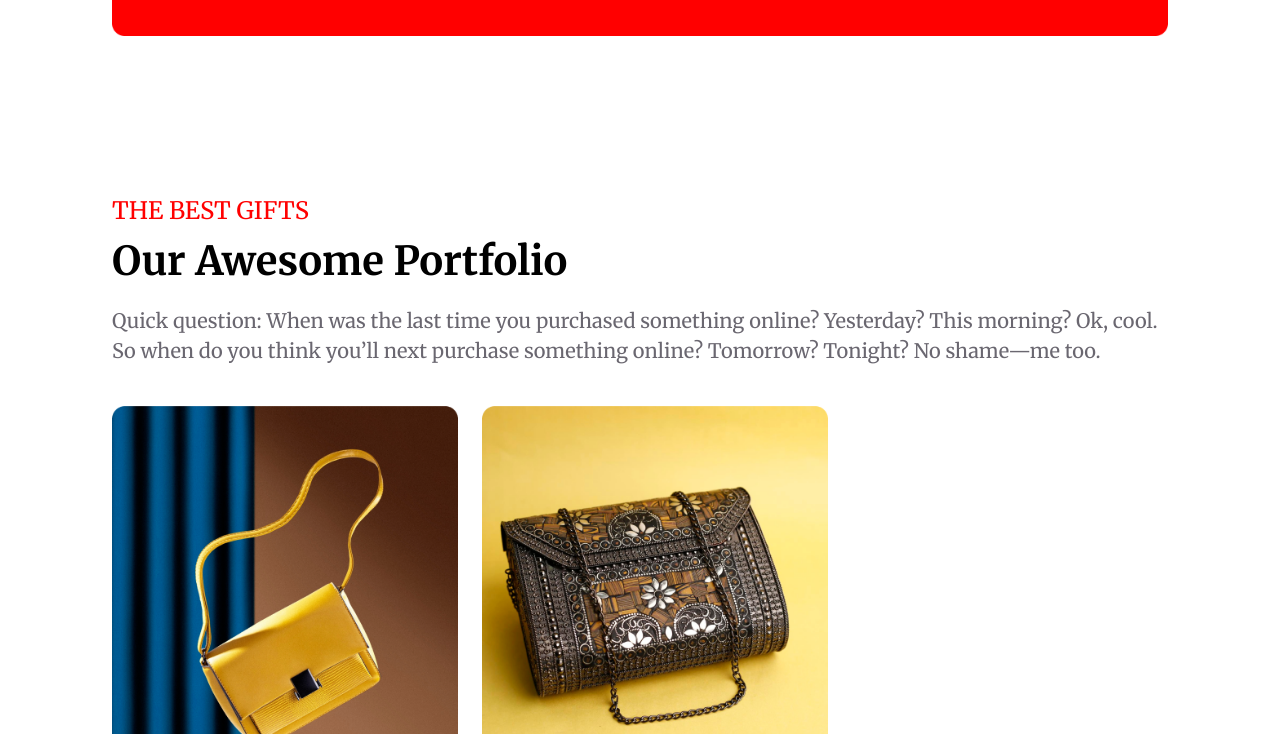
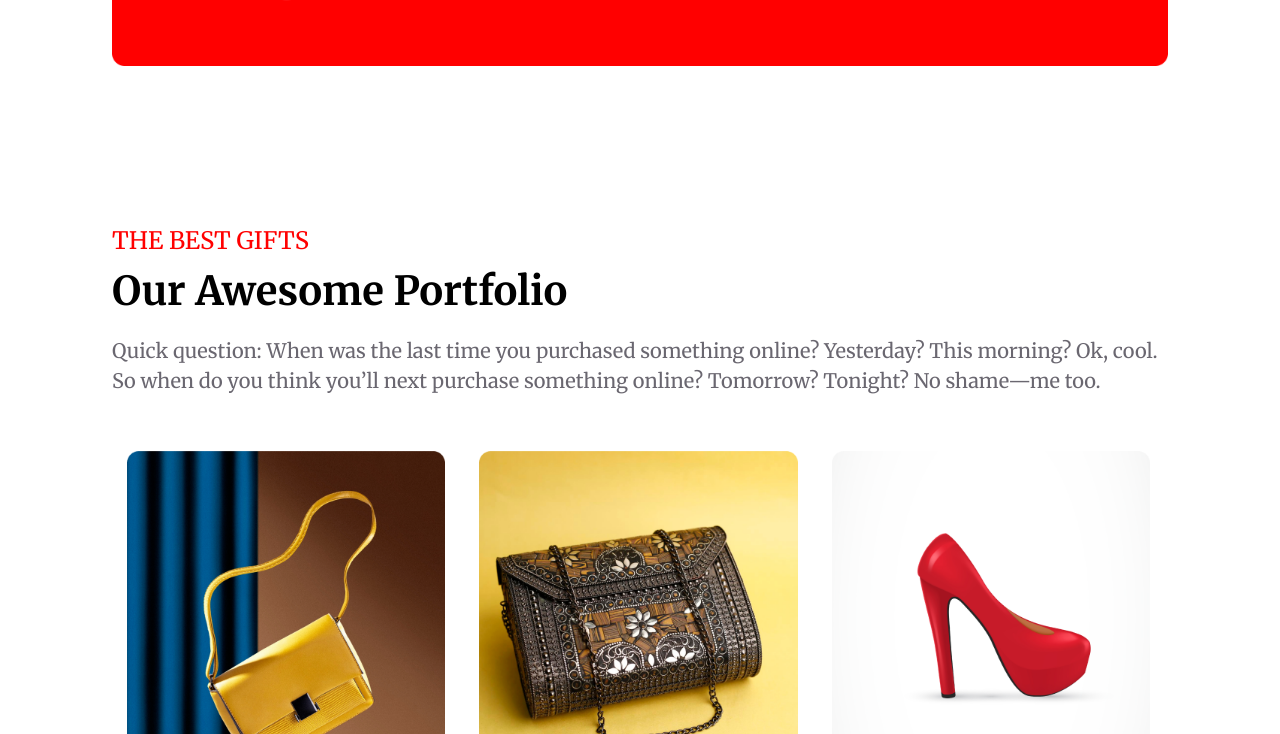
Before and after one commit to dxsumon/assignment-01, a plain HTML site: page index.html in a window 1280 px wide. Shown: the part 4285-5019 px from the top of the page. Drawn offline with Linux system fonts and the light colour scheme.

Commit message:
Fixed some bugs

```diff
--- a/style.css
+++ b/style.css
@@ -153,6 +153,7 @@
     font-size: 20px;
     cursor: pointer;
     transition: all 500ms ease-in-out;
+    margin-top: 30px;
 }
 
 .container-4-text button:hover {
@@ -289,9 +290,8 @@
 }
 
 .offer-img {
-    width: 366px;
-    padding-bottom: 20px;
-    padding-right: 20px;
+    border: 15px solid white;
+    width: 33%;
 }
 
 /* section-Two */
```
